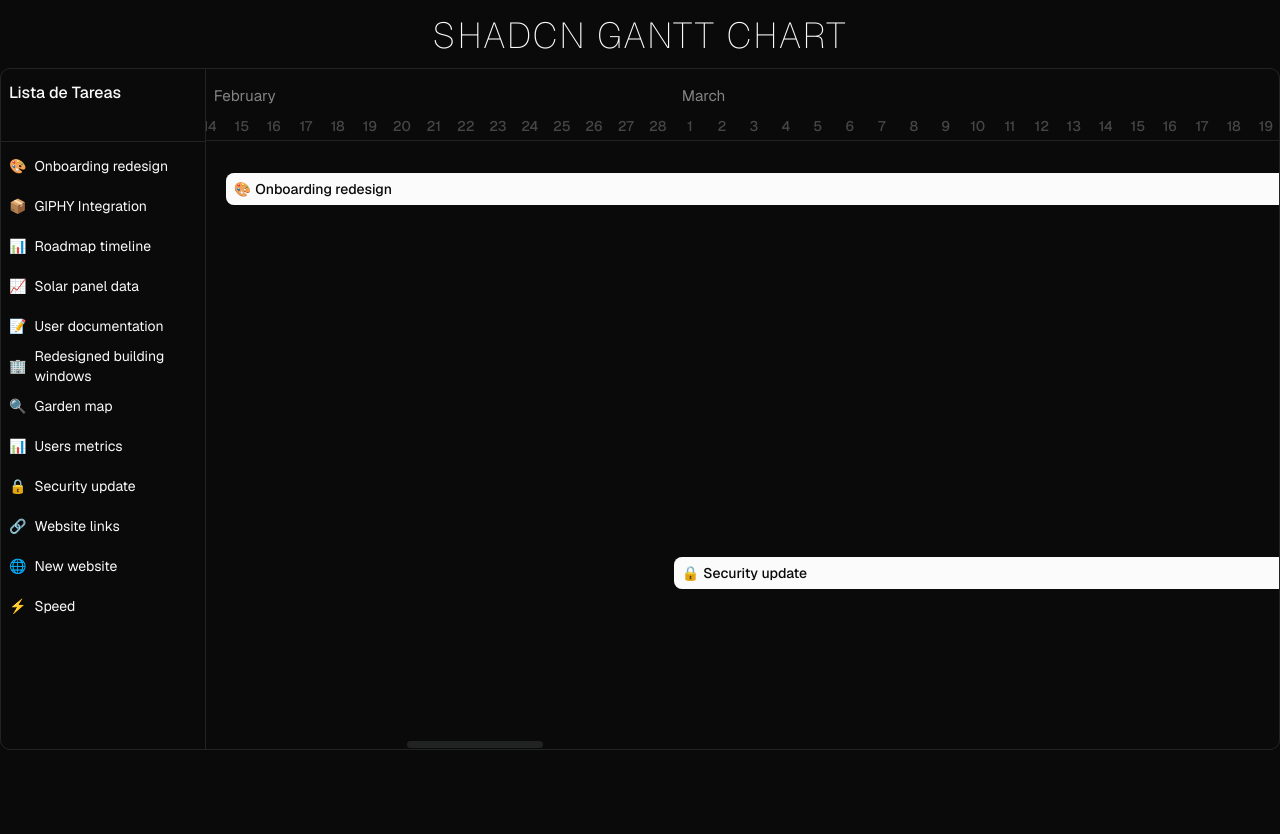
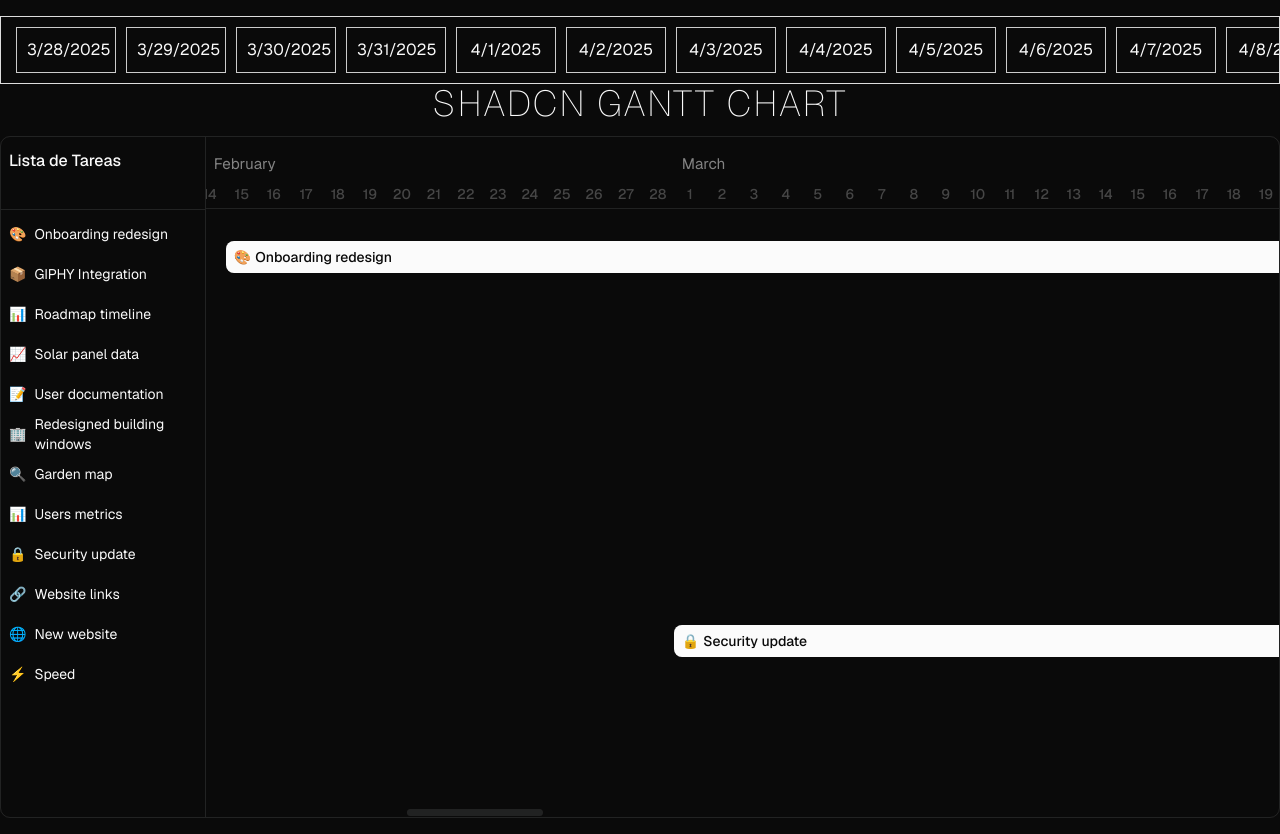
Before and after one commit to soyluisarrieta/shadcn-gantt-chart, a React (Vite) app: page / in a window 1280 px wide. Before the commit the page ends 800 px from the top, so only its background shows below. Built offline with nearby package versions, Linux system fonts and the light colour scheme.

Commit message:
feat: add infinite timeline component for demo purposes

```diff
--- a/src/App.tsx
+++ b/src/App.tsx
@@ -1,9 +1,11 @@
 import { GanttChart, GanttContent, GanttSidebar, GanttTimeline, GanttWorkspace } from '@/components/gantt-chart'
 import { TASKS } from '@/mocks/tasks'
+import { TryingInfiniteTimeline } from '@/components/DEMO-trying-infinite-timeline'
 
 export default function App () {
   return (
     <main className='container mx-auto py-4'>
+      <TryingInfiniteTimeline />
       <h1 className='text-4xl font-thin tracking-wider uppercase text-center mb-3'>Shadcn Gantt Chart</h1>
       <GanttChart className="border rounded-lg" data={TASKS}>
         <GanttSidebar />
--- /dev/null
+++ b/src/components/DEMO-trying-infinite-timeline.tsx
@@ -0,0 +1,120 @@
+import React from 'react'
+const ONE_DAY = 24 * 60 * 60 * 1000
+const ITEM_WIDTH = 110
+
+const generateDates = (startDate, count, direction = 'forward') => {
+  const dates = Array.from({ length: count }, (_, i) =>
+    new Date(
+      direction === 'forward'
+        ? startDate.getTime() + i * ONE_DAY
+        : startDate.getTime() - i * ONE_DAY
+    )
+  )
+  return direction === 'forward' ? dates : dates.reverse()
+}
+
+export const TryingInfiniteTimeline = () => {
+  const [dates, setDates] = React.useState([])
+  const scrollRef = React.useRef(null)
+
+  const isDragging = React.useRef(false)
+  const startX = React.useRef(0)
+  const scrollLeftStart = React.useRef(0)
+
+  // Inicializa fechas (10 antes + 10 después)
+  React.useEffect(() => {
+    const today = new Date()
+    const before = generateDates(new Date(today.getTime() - 10 * ONE_DAY), 10)
+    const after = generateDates(today, 10)
+    setDates([...before, ...after])
+  }, [])
+
+  const syncDragAfterPrepend = (addedCount, currentX) => {
+    const el = scrollRef.current
+    if (el) {
+      el.scrollLeft += addedCount * ITEM_WIDTH
+      scrollLeftStart.current = el.scrollLeft
+      startX.current = currentX
+    }
+  }
+
+  const handleScrollEdges = React.useCallback((currentX) => {
+    const el = scrollRef.current
+    if (!el) return
+
+    const { scrollLeft, scrollWidth, clientWidth } = el
+
+    if (scrollLeft + clientWidth >= scrollWidth - 50) {
+      const last = dates[dates.length - 1]
+      const more = generateDates(new Date(last.getTime() + ONE_DAY), 5)
+      setDates(prev => [...prev, ...more])
+    }
+
+    if (scrollLeft < 50) {
+      const first = dates[0]
+      const more = generateDates(new Date(first.getTime() - 5 * ONE_DAY), 5, 'backward')
+      setDates(prev => [...more, ...prev])
+
+      requestAnimationFrame(() => syncDragAfterPrepend(5, currentX))
+    }
+  }, [dates])
+
+  const handlePointerDown = (e) => {
+    isDragging.current = true
+    startX.current = e.pageX || e.touches?.[0].pageX
+    scrollLeftStart.current = scrollRef.current.scrollLeft
+  }
+
+  const handlePointerMove = (e) => {
+    if (!isDragging.current) return
+
+    const currentX = e.pageX || e.touches?.[0].pageX
+    const delta = startX.current - currentX
+    const el = scrollRef.current
+    if (el) {
+      el.scrollLeft = scrollLeftStart.current + delta
+      handleScrollEdges(currentX)
+    }
+  }
+
+  const endDrag = () => {
+    isDragging.current = false
+  }
+
+  return (
+    <div
+      ref={scrollRef}
+      onMouseDown={handlePointerDown}
+      onMouseMove={handlePointerMove}
+      onMouseUp={endDrag}
+      onMouseLeave={endDrag}
+      onTouchStart={handlePointerDown}
+      onTouchMove={handlePointerMove}
+      onTouchEnd={endDrag}
+      style={{
+        overflow: 'hidden',
+        display: 'flex',
+        whiteSpace: 'nowrap',
+        border: '1px solid #ddd',
+        padding: '10px',
+        cursor: isDragging.current ? 'grabbing' : 'grab',
+        userSelect: 'none'
+      }}
+    >
+      {dates.map((date, i) => (
+        <div
+          key={i}
+          style={{
+            minWidth: '100px',
+            textAlign: 'center',
+            padding: '10px',
+            margin: '0 5px',
+            border: '1px solid #ccc'
+          }}
+        >
+          {date.toLocaleDateString()}
+        </div>
+      ))}
+    </div>
+  )
+}
```
